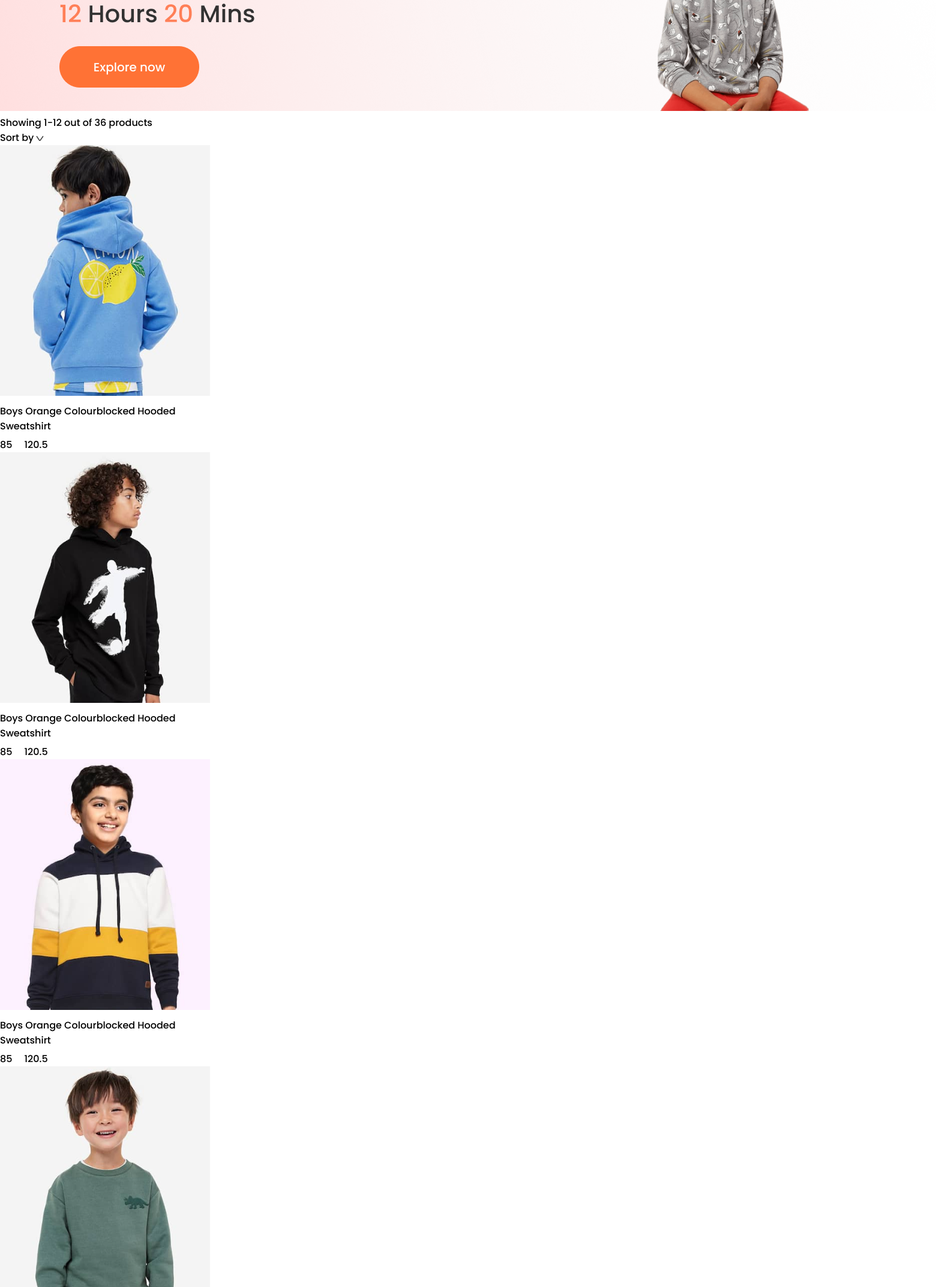
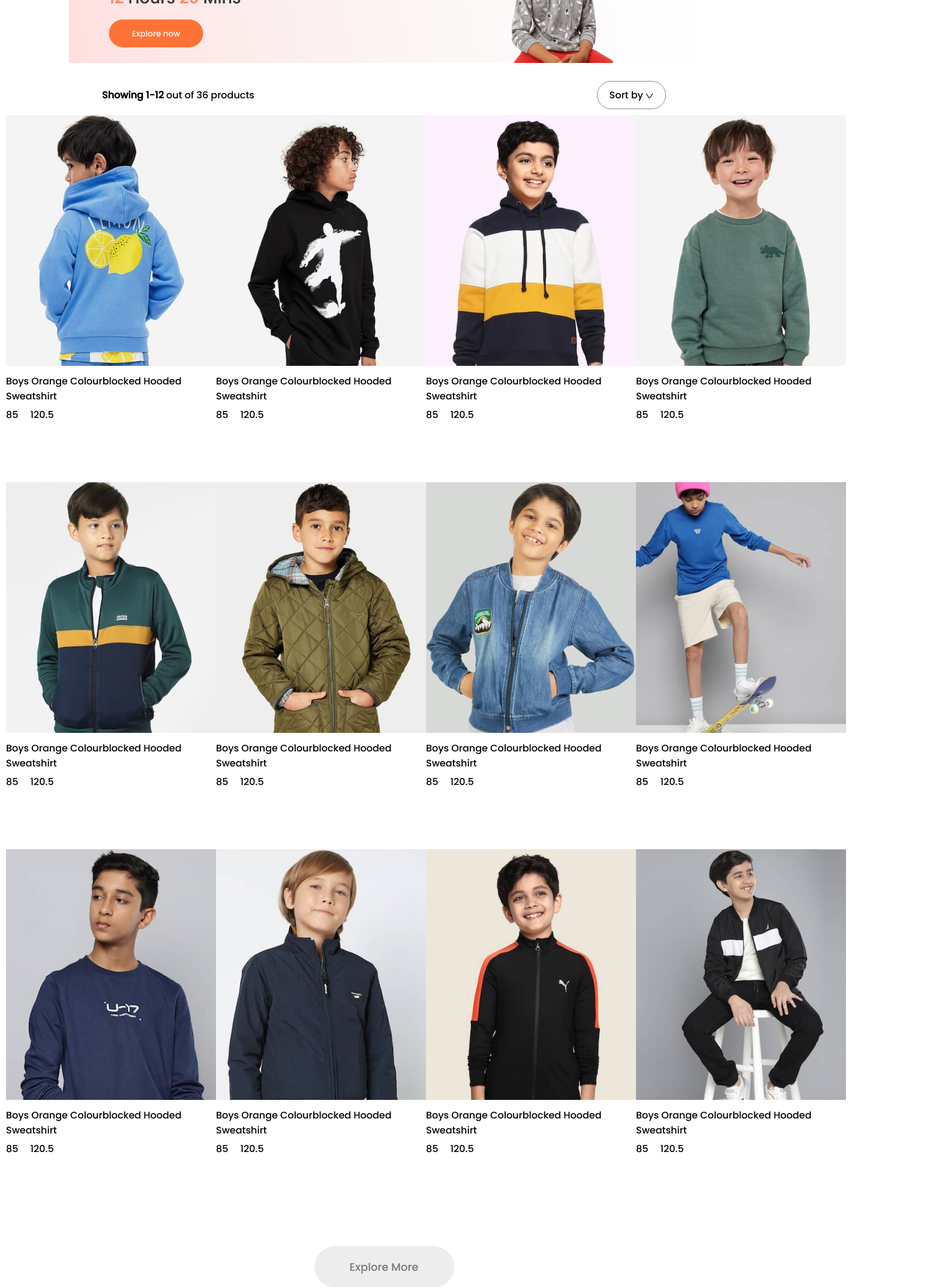
Before and after one commit to Deshan001/E-Commerce, a React (Create React App) app: page /kids in a window 1280 px wide. Shown: the part 220-2366 px from the top of the page at 60% size, 1560 px wide, since content can reach past the window. Built offline with nearby package versions, Linux system fonts and the light colour scheme.

Commit message:
frontend updated

```diff
--- a/src/Pages/CSS/ShopCategory.css
+++ b/src/Pages/CSS/ShopCategory.css
@@ -0,0 +1,43 @@
+.shopcategory-banner{
+    display: block;
+    margin: 30px auto;
+    width: 82%;
+}
+
+.shopcategory-indexSort{
+    display: flex;
+    margin: 0px 170px;
+    justify-content: space-between;
+    align-items: center;
+}
+
+.shopcategory-sort{
+    padding: 10px 20px;
+    border-radius: 40px;
+    border: 1px solid #888;
+}
+
+.shopcategory-indexSort p span{
+    font-weight: 600;
+}
+
+.shopcategory-products{
+    margin: 10px ;
+    display: grid;
+    grid-template-columns: 1fr 1fr 1fr 1fr;
+    row-gap: 100px;
+}
+
+.shopcategory-loadmore{
+    display: flex;
+    justify-content: center;
+    align-items: center;
+    margin: 150px auto;
+    width: 233px;
+    height: 69px;
+    border-radius: 75px;
+    background: #ededed;
+    color: #787878;
+    font-size: 18px;
+    font-weight: 500;
+}
--- a/src/Pages/ShopCategory.jsx
+++ b/src/Pages/ShopCategory.jsx
@@ -8,7 +8,7 @@ const ShopCategory = (props) => {
   const {all_product} = useContext(ShopContext)
   return (
     <div className='shop-category'>
-      <img src={props.banner} alt=''></img>
+      <img className='shopcategory-banner' src={props.banner} alt=''></img>
       <div className="shopcategory-indexSort">
         <p>
           <span>Showing 1-12</span> out of 36 products
@@ -27,6 +27,9 @@ const ShopCategory = (props) => {
           }
         })}
       </div>
+      <div className="shopcategory-loadmore">
+        Explore More
+      </div>
     </div>
   )
 }
```
